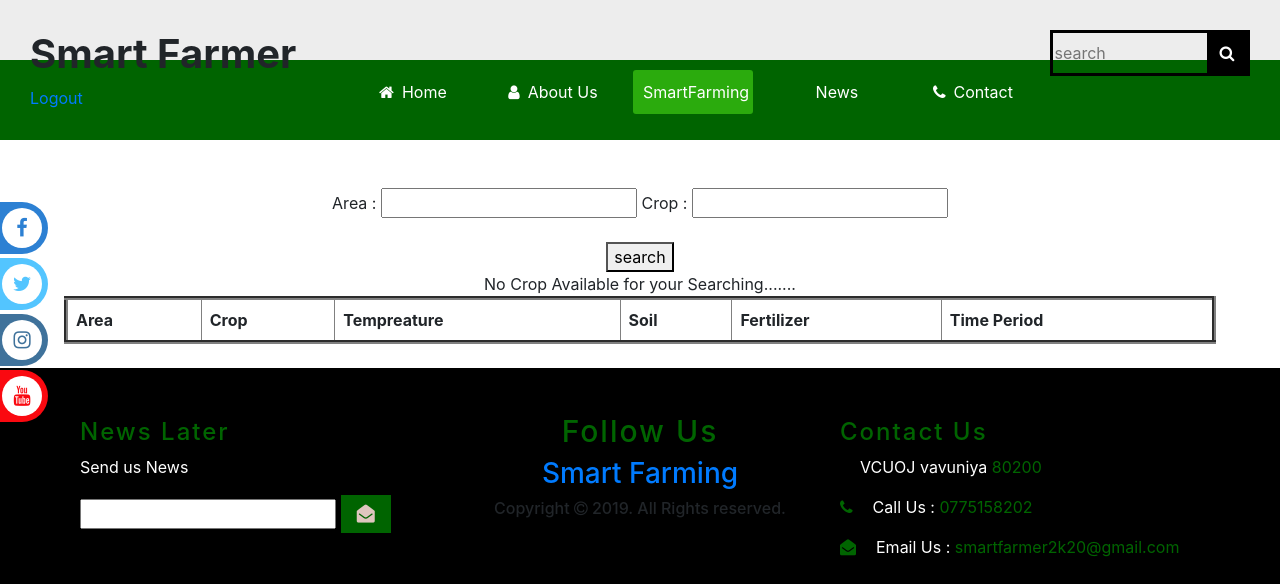
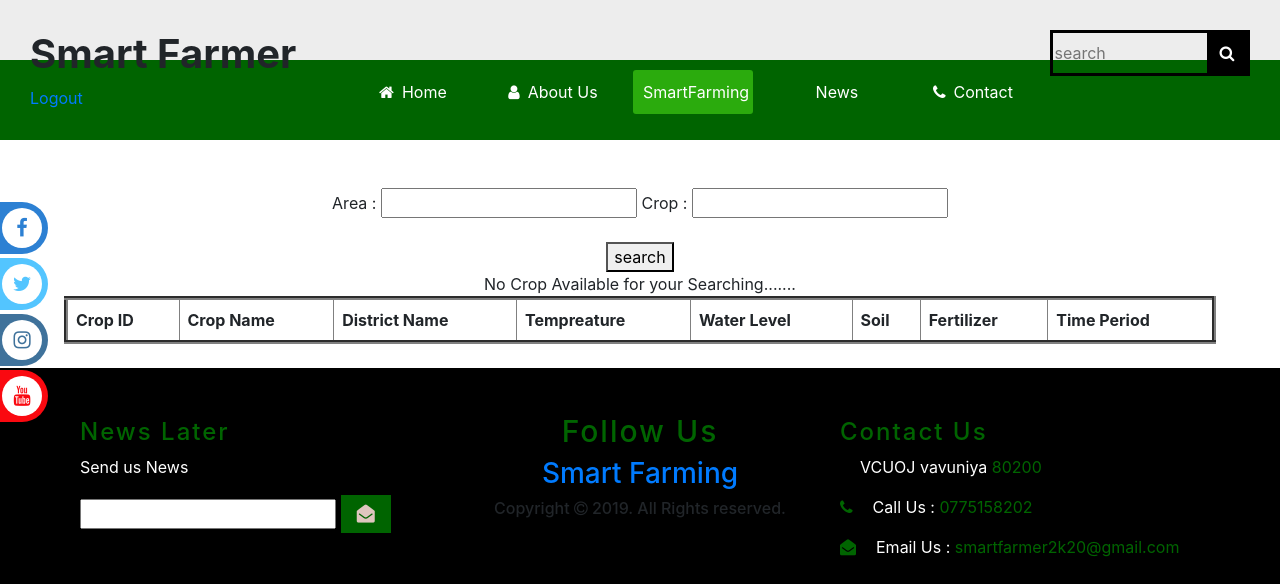
Before and after one commit to RajithaAdi95/Smart_Farmer, a PHP site: page /smartFarmingConnect.php in a window 1280 px wide. Shown: the top 584 px of the page. Run offline with PHP 8.4, Linux system fonts and the light colour scheme; data that the repository does not hold is empty; some libraries are stand-ins or nearby versions.

Commit message:
modify query

```diff
--- a/smartFarming.php
+++ b/smartFarming.php
@@ -74,9 +74,11 @@
 
 			<!--	<table border="2" width="500" cellpadding="10" cellspacing="25">
 					<tr>
-						<th>Area</th>
-						<th>Crop</th>
+						<th>Crop ID</th>
+						<th>Crop Name</th>
+						<th>District Name</th>
 						<th>Tempreature</th>
+						<th>Water Level</th>
 						<th>Soil</th>
 						<th>Fertilizer</th>
 						<th>Time Period</th>
--- a/smartFarmingConnect.php
+++ b/smartFarmingConnect.php
@@ -73,9 +73,11 @@
 
 				<table border="4" width="90%" cellpadding="8" cellspacing="20">
 					<tr>
-						<th>Area</th>
-						<th>Crop</th>
+						<th>Crop ID</th>
+						<th>Crop Name</th>
+						<th>District Name</th>
 						<th>Tempreature</th>
+						<th>Water Level</th>
 						<th>Soil</th>
 						<th>Fertilizer</th>
 						<th>Time Period</th>
@@ -88,18 +90,25 @@
 					/*$month=$_POST['month'];*/
 					$crop=$_POST['crop'];
 					if($area || $crop){
-						$show="SELECT * FROM crop where area='$area' OR crop='$crop'";
+					/*	$show="SELECT * FROM crop where area='$area' OR crop='$crop'";  */
+						$show="SELECT c.cropID,c.cropName,c.temperature,c.waterlevel,c.soil,c.fertilizer,c.timeperiod,d.districtName FROM crop as c,district as d where c.cropID=d.cropID AND (districtName='$area' OR cropName='$crop')";
 						$result=mysqli_query($conn,$show);
 						while ($rows=mysqli_fetch_array($result)) {
 							echo "<tr>";
 							echo "<td>";
-							echo $rows['area'];
+							echo $rows['cropID'];
 							echo "</td>";
 							echo "<td>";
-							echo $rows['crop'];
+							echo $rows['cropName'];
+							echo "</td>";
+							echo "<td>";
+							echo $rows['districtName'];
 							echo "</td>";
 							echo "<td>";
 							echo $rows['temperature'];
+							echo "</td>";
+							echo "<td>";
+							echo $rows['waterlevel'];
 							echo "</td>";
 							echo "<td>";
 							echo $rows['soil'];
```
